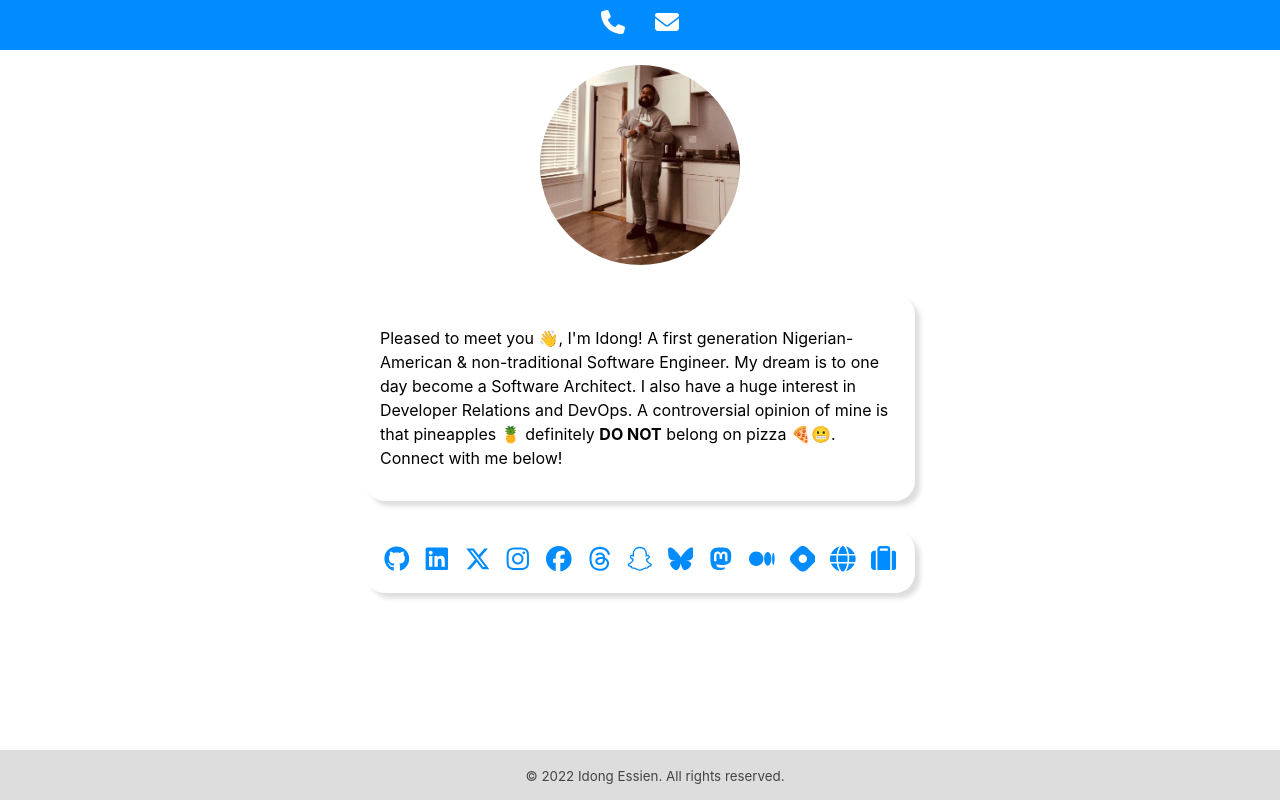
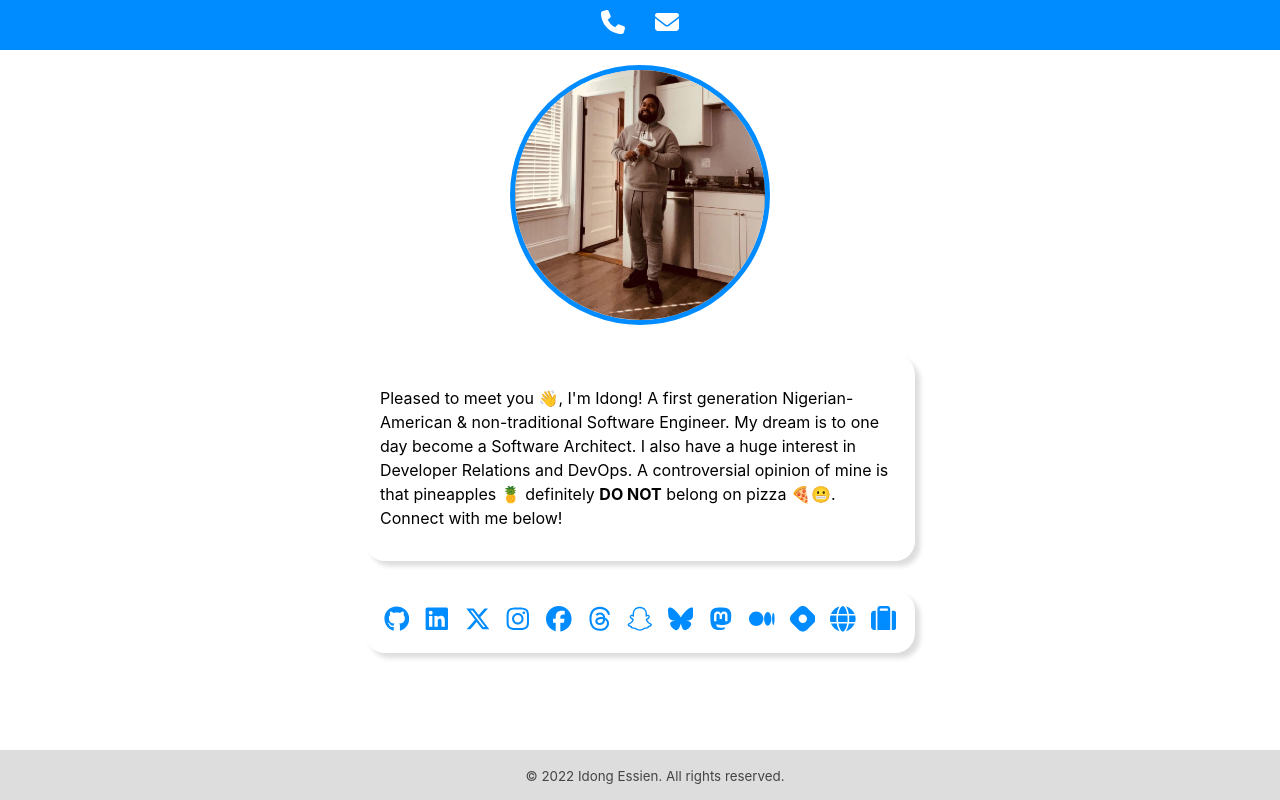
Before and after one commit to idongCodes/allMyLinks, a React (Create React App) app: page / in a window 1280 px wide. Built offline with nearby package versions, Linux system fonts and the light colour scheme.

Commit message:
Added Solid Border to Avatar, and on Hover

```diff
--- a/src/components/ProfileCard/ProfilePic.js
+++ b/src/components/ProfileCard/ProfilePic.js
@@ -7,30 +7,30 @@ function ProfilePic() {
     const ImgContainer = styled.div`
         width: 170px;
         height: 170px;
-        border-radius: 150px;
         background-image: url(${ ProfileImg});
         background-size: cover;
         background-position: center;
         background-repeat: no-repeat;
         margin: 0 auto;
+        border-radius: 100px;
 
         @media screen and (min-width: 600px) {
             // border-radius: 20px;
             width: 550px;
             height: auto;
             background-image: none;
-
-            &:hover {
-                // box-shadow: 5px 5px 5px #bbb;
-                // border: 1px solid #bbb;
-            }
         }
     `
         const MyImg = styled.img`
             display: none;
-            width: 200px;
-            height: 200px;
-            border-radius: 100px;
+            width: 250px;
+            height: 250px;
+            border-radius: 100%;
+            border: 5px solid rgb(0, 140, 255);
+
+            &:hover {
+                border: 5px solid rgb(0, 0, 0);
+            }
 
             @media screen and (min-width: 600px) {
                 display: block;
```
